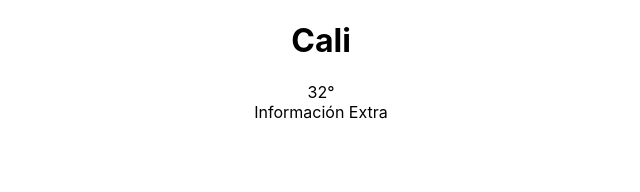
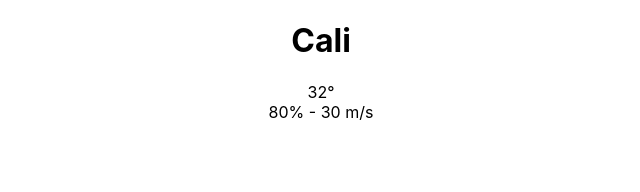
Before and after one commit to jacs4210/react-apps, a React (Create React App) app in the folder weather-app/: page / in a window 1280 px wide. Shown: the top 192 px of the page, without its empty margins (319-959 px from the left). Built offline with nearby package versions, Linux system fonts and the light colour scheme.

Commit message:
Uso de template string

```diff
--- a/weather-app/src/components/WeatherData.js
+++ b/weather-app/src/components/WeatherData.js
@@ -10,7 +10,7 @@ const WeatherData = () => {
     return (
         <div>
             <WeatherTemperature temp={32} />
-            <WeatherExtraInfo extraInfo={"Información Extra"} />
+            <WeatherExtraInfo humidity={80} wind={'30 m/s'} />
         </div>
     );
 }
--- a/weather-app/src/components/WeatherExtraInfo.js
+++ b/weather-app/src/components/WeatherExtraInfo.js
@@ -1,9 +1,14 @@
 /* Componente Hijo, no es padre */
 import React from 'react';
 
-/* Componente funcional que recibe propiedades y son utilizadas en un div. */
-const WeatherExtraInfo = ({ extraInfo }) => (
-    <div>{extraInfo}</div>
+/*  Componente funcional que recibe propiedades y son utilizadas en un div.
+    Se utiliza un template string para poder ubicar caracteres con variables y mostrarlas en la aplicación.
+*/
+const WeatherExtraInfo = ({ humidity, wind }) => (
+    <div>
+        <span>{`${humidity}% - `}</span>
+        <span>{`${wind}`}</span>
+    </div>
 );
 
 export default WeatherExtraInfo;
```
